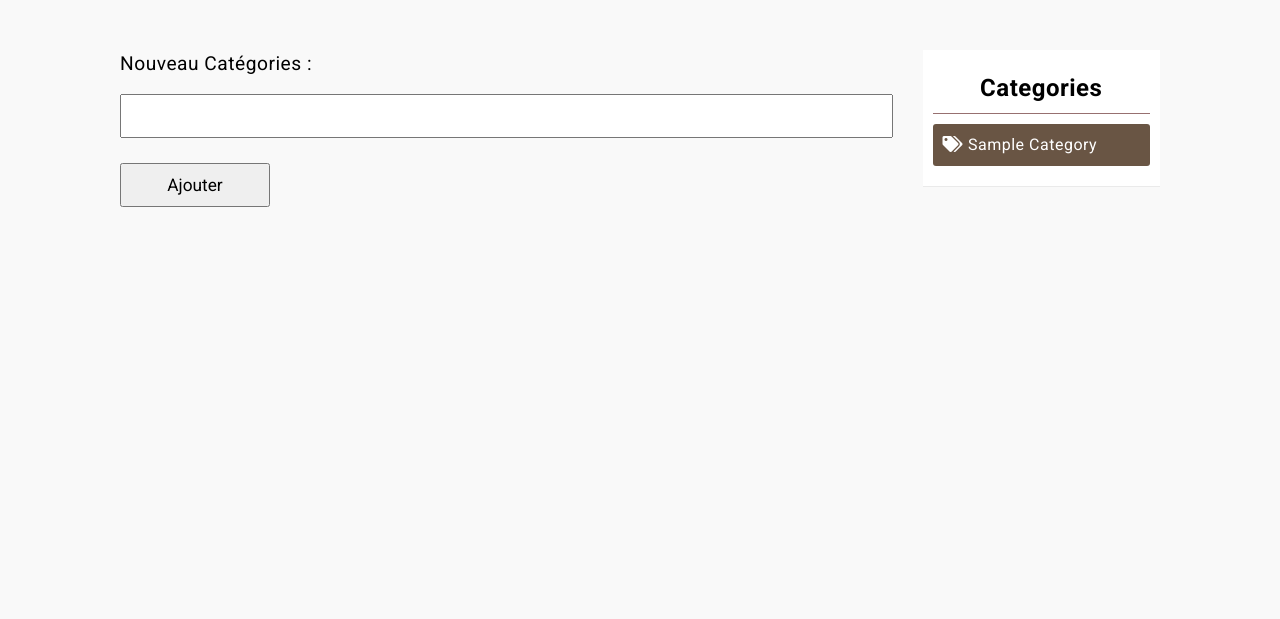
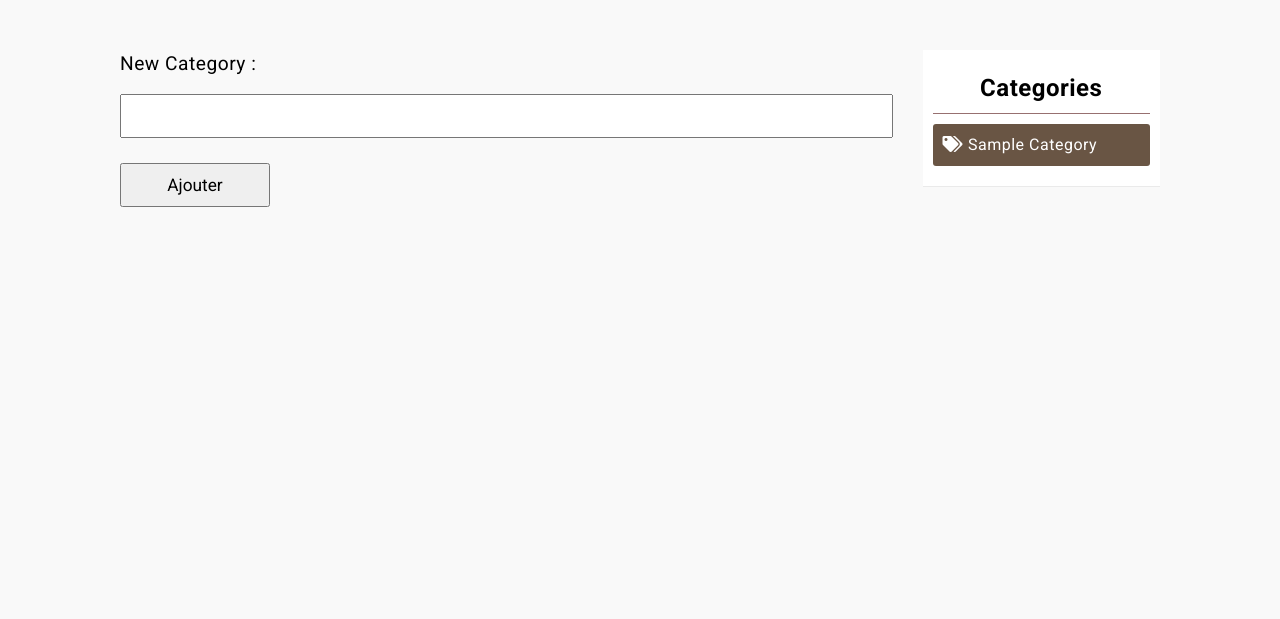
Before and after one commit to wahil09/blog, a PHP site: page /users/categories.php in a window 1280 px wide. Shown: the part 80-699 px from the top of the page. Run offline with PHP 8.4, Linux system fonts and the light colour scheme; the visitor is signed in with stand-in values (Sample User, id 1); tables that the repository leaves empty or names only in its code hold one stand-in row (values such as "Sample post").

Commit message:
changer le nom categorie (session, form, post) pour category

```diff
--- a/model.php
+++ b/model.php
@@ -64,9 +64,9 @@
     }
 
     class ModelCategories extends Connection {
-        public function isExist($categorie_name) {
+        public function isExist($category_name) {
             $sth = $this->db->prepare("SELECT * FROM categories WHERE categoryName = :categoryName");
-            $sth->bindValue("categoryName", $categorie_name);
+            $sth->bindValue("categoryName", $category_name);
             $sth->execute();
             return empty($sth->fetch());
         }
@@ -84,18 +84,18 @@
         }
 
         // ------------- Setters -------------
-        function setCategories($categorie_name) {
+        function setCategories($category_name) {
             // check if categorie exist
-            if($this->isExist($categorie_name)) {
-                $categorie_name = $this->replaceSingleQuote($categorie_name);
-                $new_categorie = "INSERT INTO categories(categoryName) VALUES('$categorie_name')";
-                $this->db->exec($new_categorie);
+            if($this->isExist($category_name)) {
+                $category_name = $this->replaceSingleQuote($category_name);
+                $new_category = "INSERT INTO categories(categoryName) VALUES('$category_name')";
+                $this->db->exec($new_category);
                 // pour afficher un message sur categories.php qui dit "categorie ajouter !"
-                $_SESSION['categorie_ajouter'] = $categorie_name;
+                $_SESSION['category_ajouter'] = $category_name;
                 header("location: categories.php");
                 exit();
             } else {
-                $_SESSION["categorie_exist"] = $this->replaceSingleQuote($categorie_name);
+                $_SESSION["category_exist"] = $this->replaceSingleQuote($category_name);
                 header("location: categories.php");
                 exit();
             }
--- a/users/categories.php
+++ b/users/categories.php
@@ -12,26 +12,25 @@
         header("location: ../index.php");
     }
 
-    if (isset($_SESSION["categorie_ajouter"])) {
-        $categorie_ajouter = $_SESSION["categorie_ajouter"];
+    if (isset($_SESSION["category_ajouter"])) {
+        $category_ajouter = $_SESSION["category_ajouter"];
         echo "<script>
-                alert('$categorie_ajouter est bien ajouter !');
+                alert('$category_ajouter est bien ajouter !');
             </script>";
-        unset($_SESSION['categorie_ajouter']);
+        unset($_SESSION['category_ajouter']);
     };
 
-    if(isset($_SESSION["categorie_exist"])) {
-        $categorie_exist = $_SESSION["categorie_exist"];
+    if(isset($_SESSION["category_exist"])) {
+        $category_exist = $_SESSION["categorie_exist"];
         echo "<script>
-            alert('Désoli! ce categorie: \"$categorie_exist\" est déja Ajouter ? !');
+            alert('Désoli! ce categorie: \"$category_exist\" est déja Ajouter ? !');
         </script>";
-        unset($_SESSION["categorie_exist"]);
+        unset($_SESSION["category_exist"]);
     }
 
-    if(isset($_POST["categorie"])) {
-        $categorie_name = $_POST["categorie"];
-        $categoriesModel->setCategories($categorie_name);
-        echo $categoriesModel->isExist($categorie_name);
+    if(isset($_POST["category"])) {
+        $category_name = $_POST["category"];
+        $categoriesModel->setCategories($category_name);
     }
 
 ?>
@@ -43,8 +42,8 @@
         <main class="content">
             <div class="container">
                 <form method="post" class="form-categorie">
-                <label for="categorie">Nouveau Catégories :</label>
-                <input type="text" name="categorie" id="categorie" required>
+                    <label for="category">New Category :</label>
+                    <input type="text" name="category" id="category" required>
                     <input type="submit" value="Ajouter">
                 </form>
                 <div class="sidebar">
```
Lines whose indentation alone changed are shown as unchanged.
